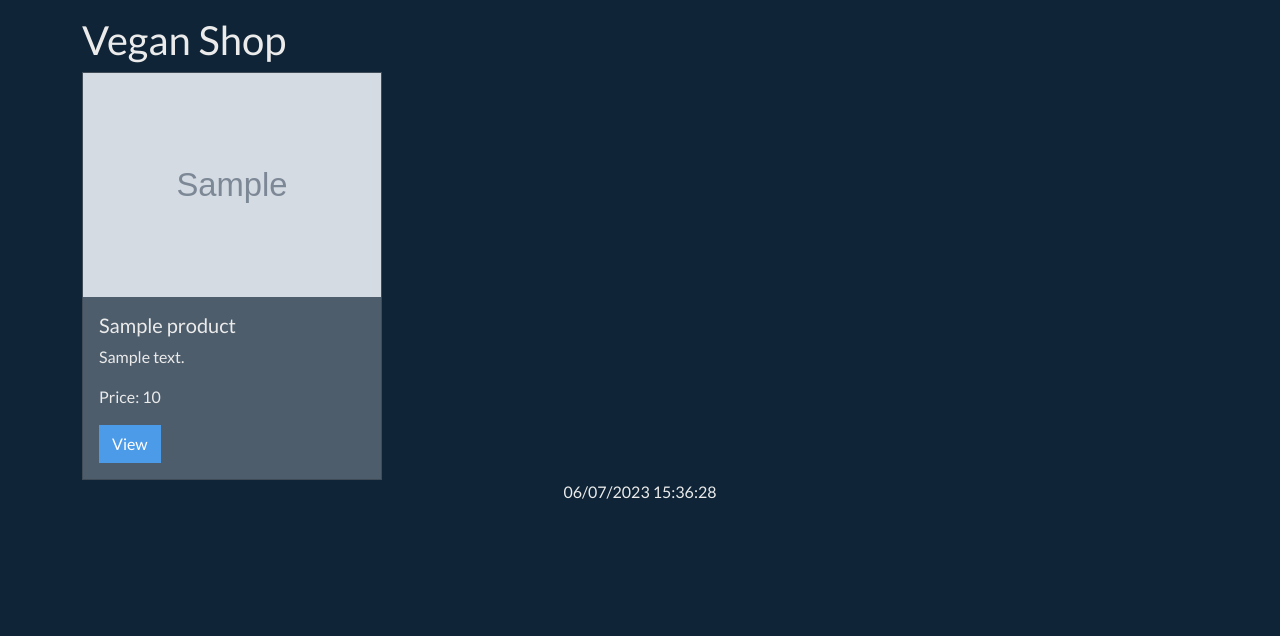
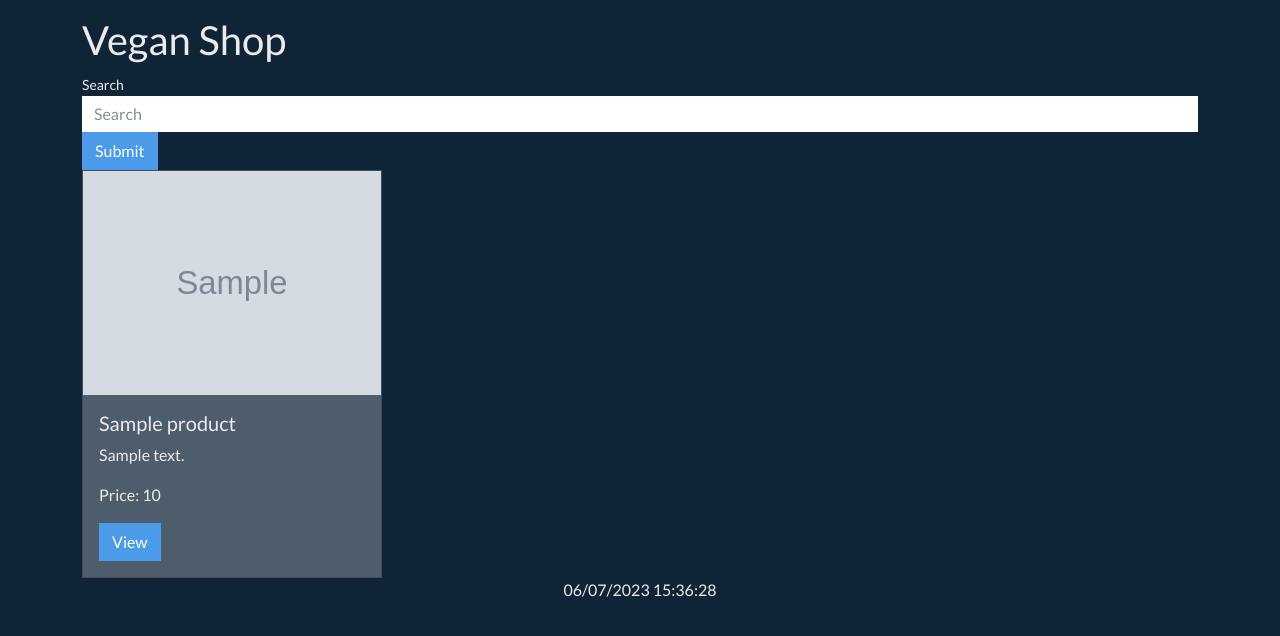
Before and after one commit to dusangrba/eposl, a PHP site: page / in a window 1280 px wide. Shown: the part 56-692 px from the top of the page. Run offline with PHP 8.4, Linux system fonts and the light colour scheme; tables that the repository leaves empty hold one stand-in row (values such as "Sample post"); grey boxes marked "Sample" are stand-in pictures.

Commit message:
add search

```diff
--- a/www/css/main.css
+++ b/www/css/main.css
@@ -0,0 +1,5 @@
+.products {
+  display: flex;
+  gap: 10px;
+  flex-wrap: wrap;
+}
--- a/www/index.php
+++ b/www/index.php
@@ -4,10 +4,22 @@ require_once('lib/lib.php');
 // include header
 include_once('views/header.php');
 
-$products = Product::getAll();
+if (isset($_POST['search'])) {
+  $products = Product::search($_POST['search']);
+} else {
+  $products = Product::getAll();
+}
 ?>
 <div class="container">
   <h1>Vegan Shop</h1>
+  <form action="/index.php" method="post">
+    <div class="form-group">
+      <label for="search">Search</label>
+      <input type="text" name="search" class="form-control" id="search" placeholder="Search">
+    </div>
+
+    <button type="submit" class="btn btn-primary">Submit</button>
+  </form>
   <div class="products">
     <?php
     foreach ($products as $product) {
--- a/www/lib/product.php
+++ b/www/lib/product.php
@@ -7,6 +7,13 @@ class Product {
     $db = Db::get();
     $stmt = $db->prepare('SELECT * FROM products');
     $stmt->execute();
+    return $stmt->fetchAll();
+  }
+
+  static function search($name) {
+    $db = Db::get();
+    $stmt = $db->prepare('SELECT * FROM products WHERE name LIKE ?');
+    $stmt->execute(['%' . $name . '%']);
     return $stmt->fetchAll();
   }
 
--- a/www/views/footer.php
+++ b/www/views/footer.php
@@ -10,5 +10,14 @@ $logged_in = Session::isLoggedIn();
     echo "<script src='/js/cart.js'></script>";
   }
   ?>
+  <!-- Google tag (gtag.js) -->
+  <script async src="https://www.googletagmanager.com/gtag/js?id=G-C852PQ3T9T"></script>
+  <script>
+    window.dataLayer = window.dataLayer || [];
+    function gtag(){dataLayer.push(arguments);}
+    gtag('js', new Date());
+
+    gtag('config', 'G-C852PQ3T9T');
+  </script>
   </body>
 </html>
```
Also changed, not shown: 1 other file.
